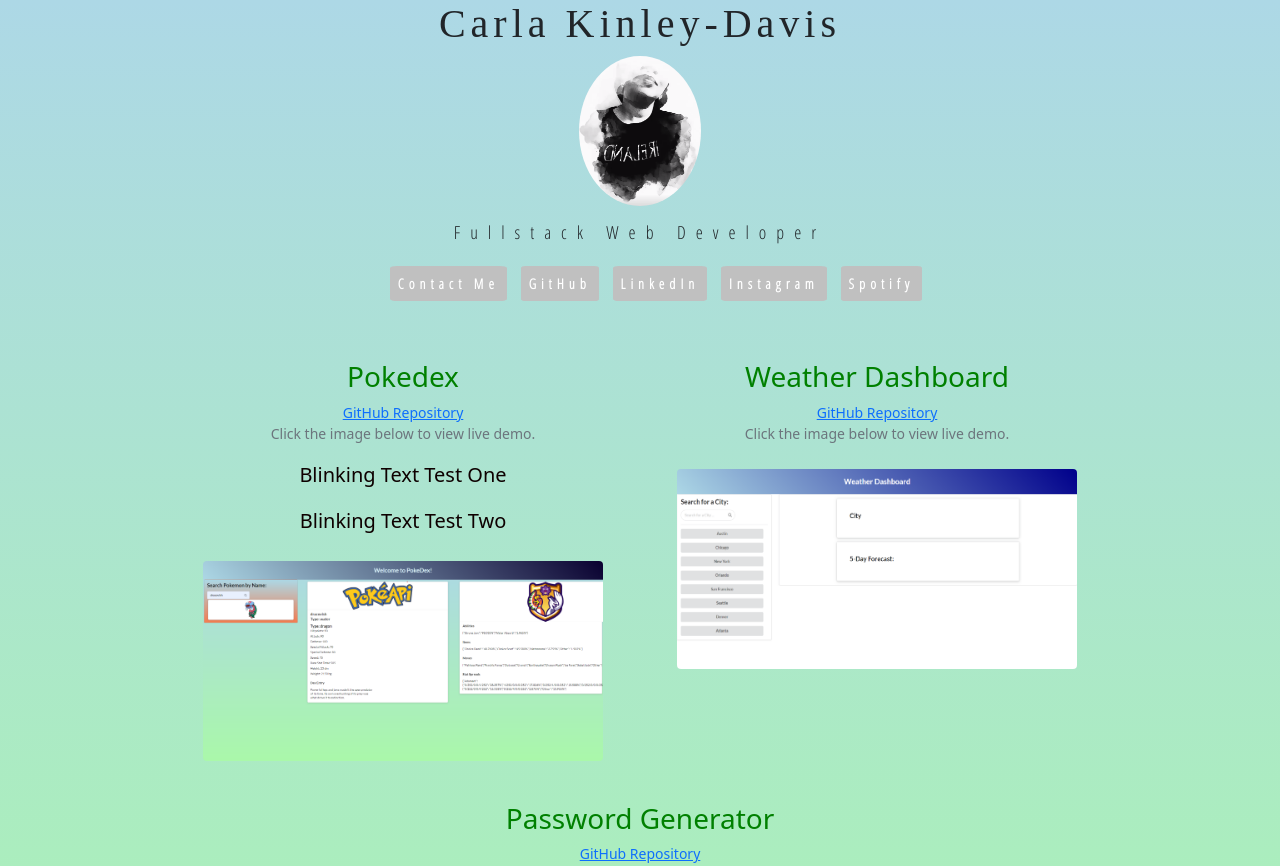
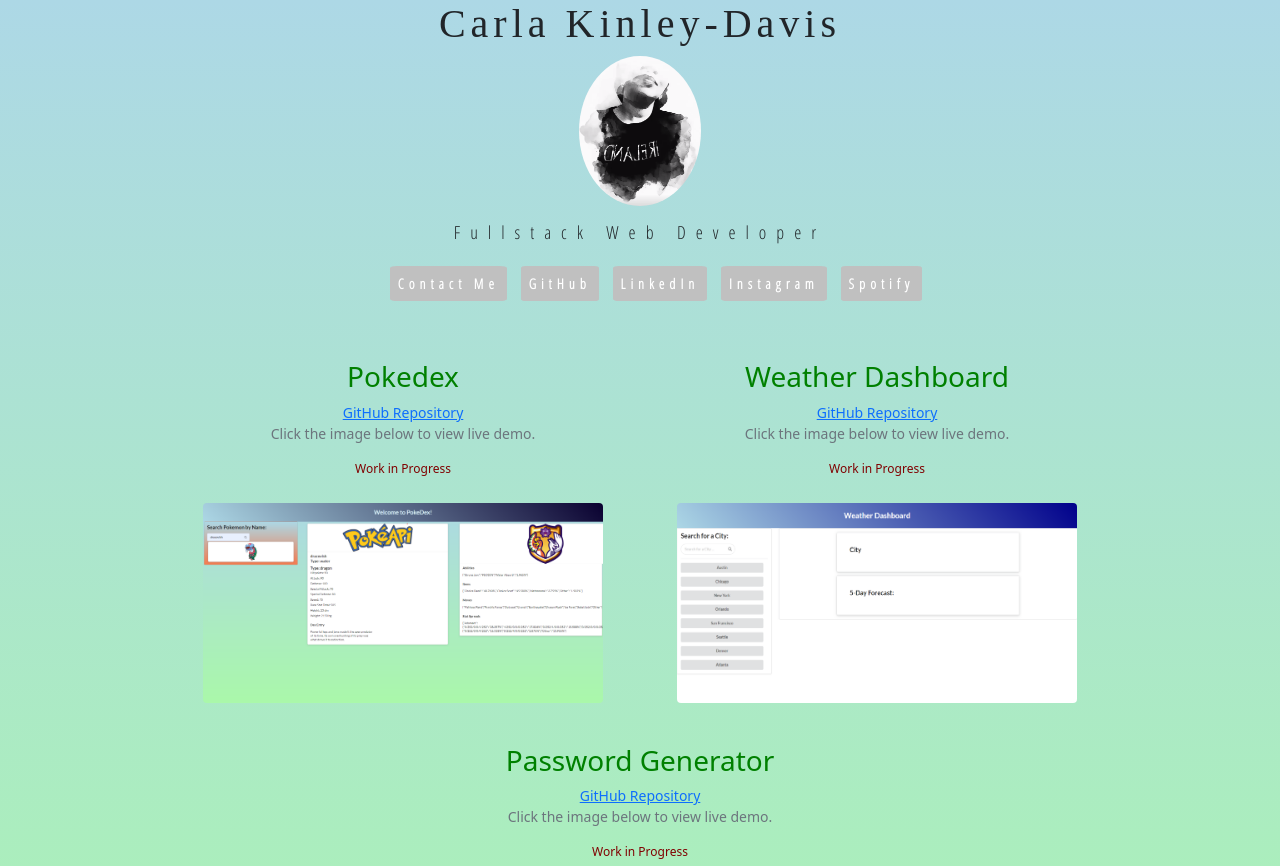
Before and after one commit to ckinleydavis/portfolio, a plain HTML site: page index.htm in a window 1280 px wide. Shown: the top 866 px of the page. Drawn offline with nearby package versions, Linux system fonts and the light colour scheme; a web font is replaced by a local one.

Commit message:
added blinking work in progress notice

```diff
--- a/assets/css/style.css
+++ b/assets/css/style.css
@@ -19,14 +19,14 @@
         color: green;
         }
         .a1, .a2{
-        animation:blinking 1.5s infinite;
-        font-size: 20px;
+        animation:blinking 5s infinite;
+        font-size: 12px;
         }
         @keyframes blinking{
-        0%{   color: red;   }
+        0%{   color: maroon;   }
         47%{   color: #000; }
         62%{   color: transparent; }
-        97%{   color:transparent; }
+        97%{   color: transparent; }
         100%{  color: #000;   }
         }
 
--- a/index.htm
+++ b/index.htm
@@ -115,8 +115,8 @@
                                     <h3>Pokedex</h3>
                                     <a href="https://github.com/ckinleydavis/Project_1" target="_blank">GitHub Repository</a>
                                     <p>Click the image below to view live demo.</p>
-                                    <p class="a1">Blinking Text Test One</p>
-                                    <p class="a2">Blinking Text Test Two</p>
+                                    <p class="a1">Work in Progress</p>
+                                    <!-- <p class="a2">Blinking Text Test Two</p> -->
                                 </figcaption>
                                 <a href="https://ckinleydavis.github.io/Project_1/" target="_blank">
                                     <img src="./assets/img/project-pokedex.png" class="figure-img img-fluid rounded proj-img" alt="Pokedex">
@@ -129,6 +129,7 @@
                                     <h3>Weather Dashboard</h3>
                                     <a href="https://github.com/ckinleydavis/weather-dashboard" target="_blank">GitHub Repository</a>
                                     <p>Click the image below to view live demo.</p>
+                                    <p class="a1">Work in Progress</p>
                                 </figcaption>
                                 <a href="https://ckinleydavis.github.io/weather-dashboard/" target="_blank">
                                     <img src="./assets/img/project-weather-dashboard.png" class="figure-img img-fluid rounded proj-img" alt="Weather Dashboard">
@@ -141,6 +142,7 @@
                                     <h3>Password Generator</h3>
                                     <a href="https://github.com/ckinleydavis/password-generator" target="_blank">GitHub Repository</a>
                                     <p>Click the image below to view live demo.</p>
+                                    <p class="a1">Work in Progress</p>
                                 </figcaption>
                                 <a href="https://ckinleydavis.github.io/password-generator/" target="_blank">
                                     <img src="./assets/img/project-password-generator.png" class="figure-img img-fluid rounded proj-img" alt="Password Generator">
```
